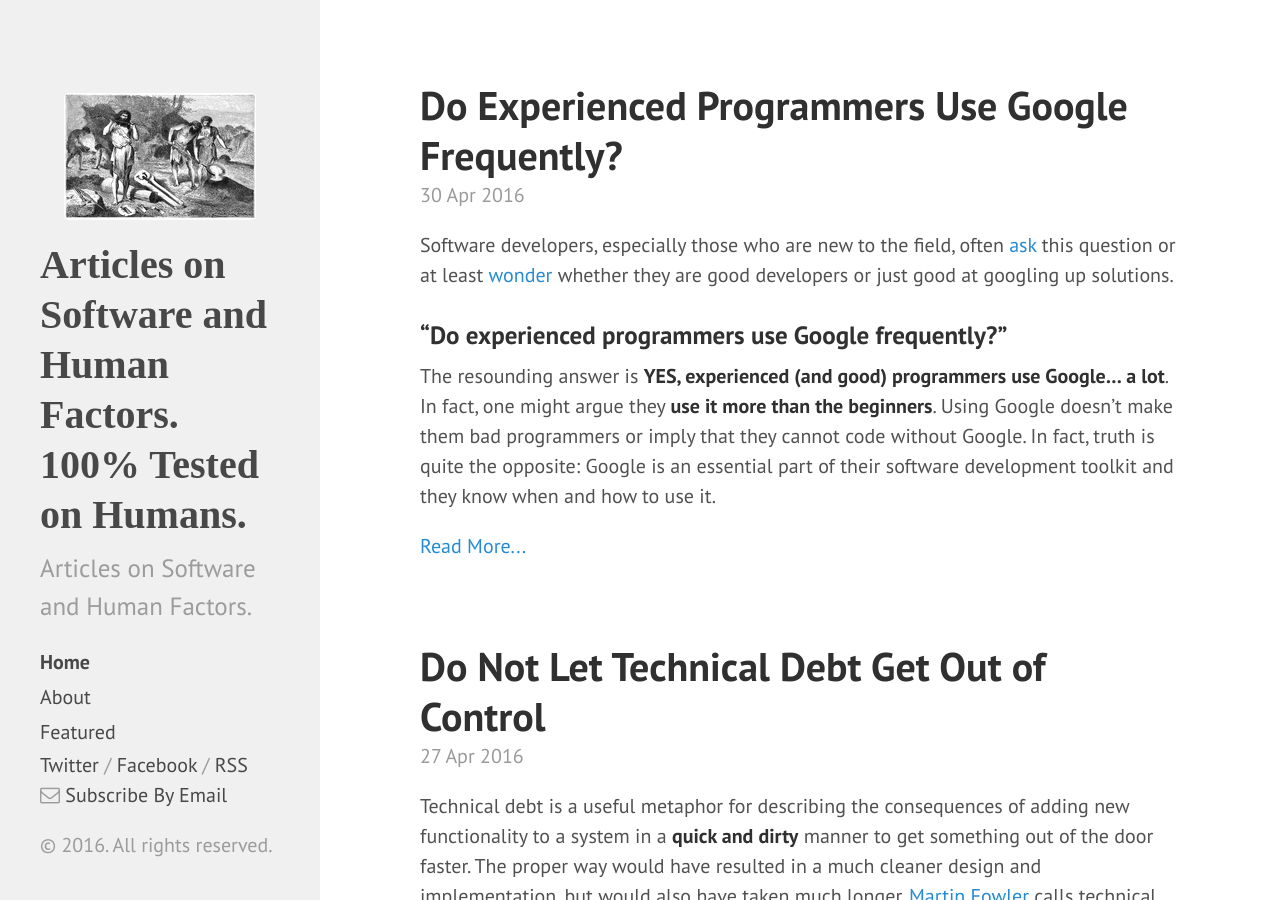
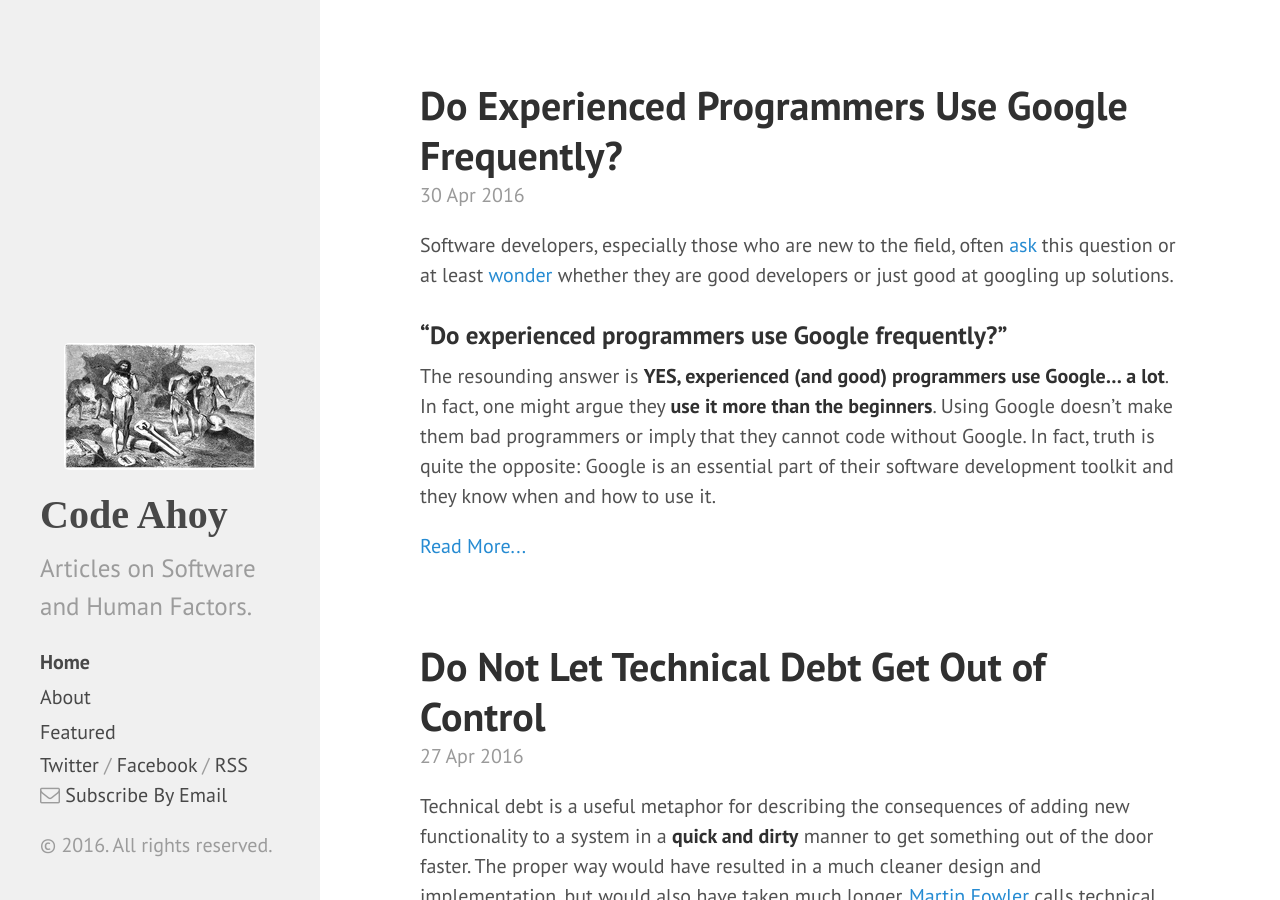
Before and after one commit to talk2viren/umermansoor.github.io, a Jekyll site: the page built from index.html, in a window 1280 px wide and 900 px high. Built offline with Jekyll 4.4.1, drawn with Linux system fonts in a browser that asks for light colours; nearby versions of some CDN libraries; the list of posts is cut into pages by our own code.

Commit message:
Update _config.yml

```diff
--- a/_config.yml
+++ b/_config.yml
@@ -7,7 +7,7 @@ permalink:        pretty
 #relative_permalinks: true
 
 # Setup
-title:            'Articles on Software and Human Factors. 100% Tested on Humans.'
+title:            Code Ahoy
 tagline:          ''
 description:      'Articles on Software and Human Factors. 100% Tested on Humans.'
 url:              http://codeahoy.com
```
